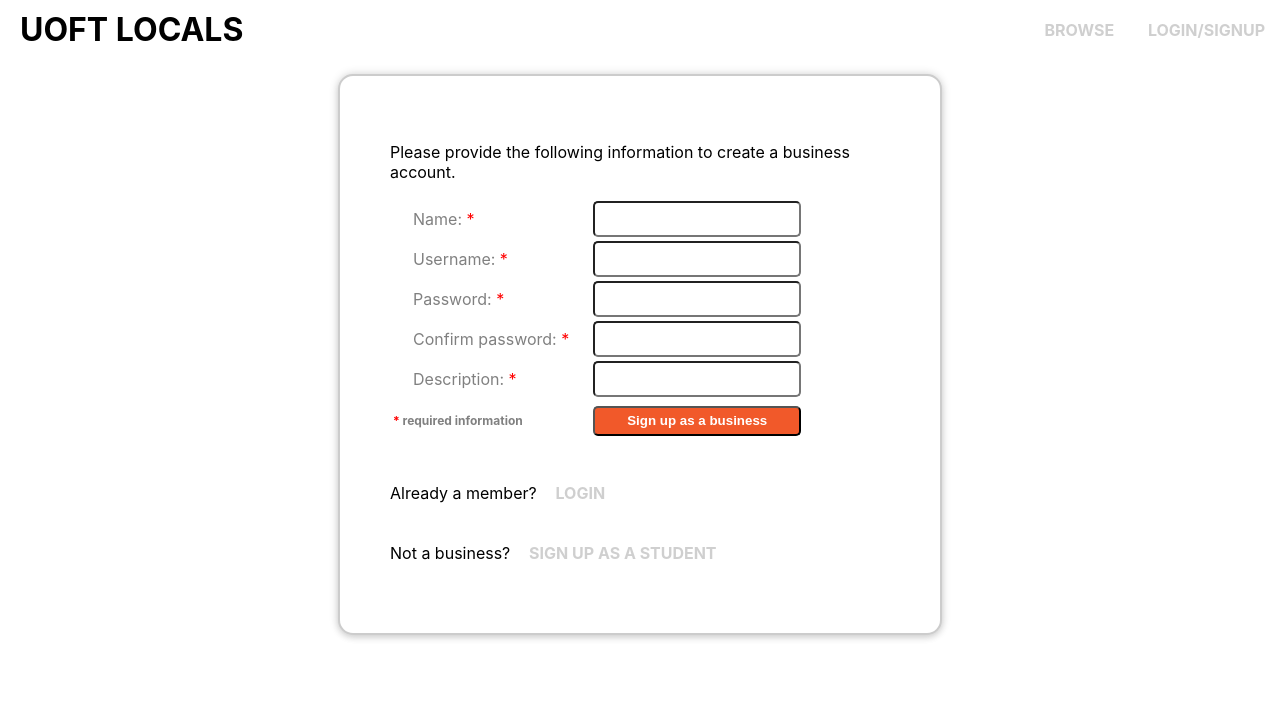
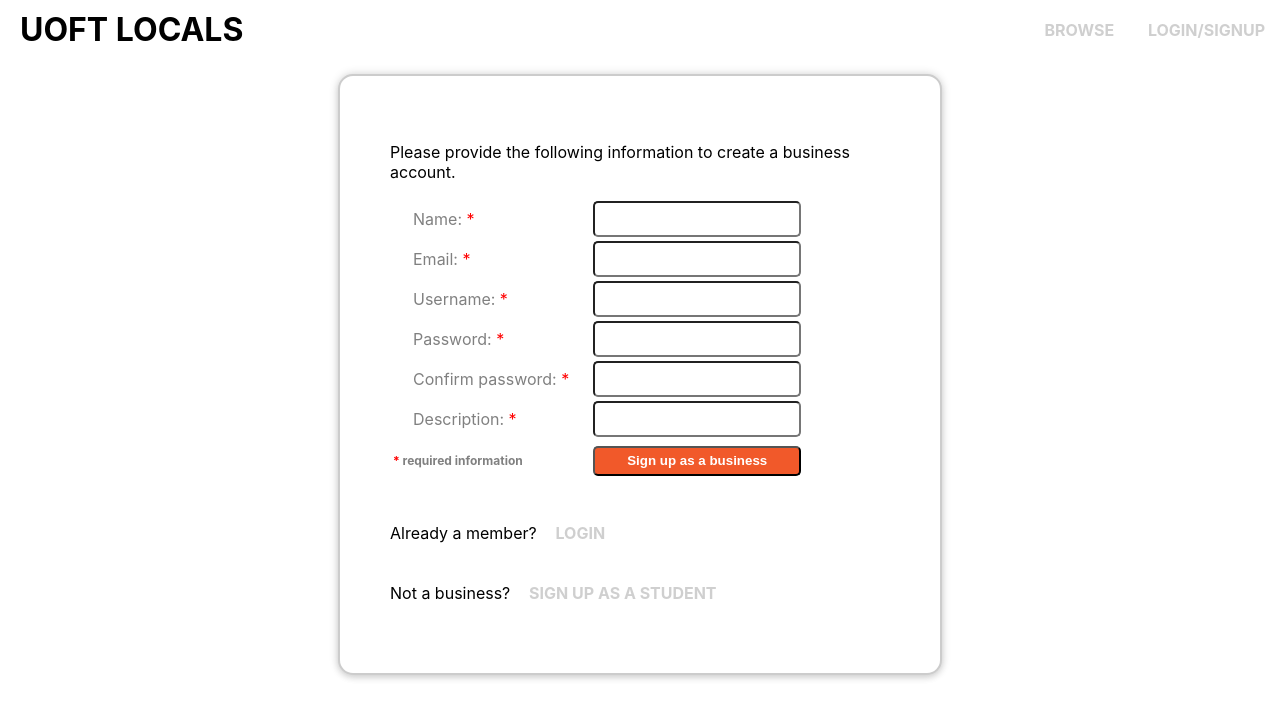
Before and after one commit to kerryzhu108/UofTLocals, a React (Create React App) app in the folder 309frontend/: page /business-signup in a window 1280 px wide. Shown: the top 718 px of the page. Built offline with nearby package versions, Linux system fonts and the light colour scheme; no server answers.

Commit message:
email working

```diff
--- a/309frontend/src/apis/login.js
+++ b/309frontend/src/apis/login.js
@@ -71,9 +71,10 @@ export const registerBusiness = async (comp, event) => {
             cache: 'default',
             body: JSON.stringify({
                 "name": comp.state.name,
-                "email": comp.state.username,
+                "username": comp.state.username,
                 "password": comp.state.password,
                 "desc": comp.state.description,
+                "email": comp.state.email
             })
         })
         if (response.status !== 200) {
@@ -82,9 +83,9 @@ export const registerBusiness = async (comp, event) => {
             return
         }
         response = await response.json()
-        if (response.email !== undefined) {
+        if (response.username !== undefined) {
             // successful login from the server. we have the id and access tokens now
-            alert('Signed up as: ' + response.email)
+            alert('Signed up as: ' + response.username)
             window.location.href = '/login'
         } else if (response[0].msg !== undefined && response[0].param !== undefined) {
             // alert the user of what went wrong, if we can
@@ -126,7 +127,7 @@ export const login = async (comp, event) => {
             // Store received access token in cookie
             const cookies = new Cookies();
             cookies.set("access_token", response.tokens.access, {path: "/"});
-            alert('Success! You are being logged in as: ' + response.email)
+            alert('Success! You are being logged in as: ' + response.username)
             window.location.href = '/'
         } else if (response[0].msg !== undefined && response[0].param !== undefined) {
             // alert the user of what went wrong, if we can
--- a/309frontend/src/components/Header.js
+++ b/309frontend/src/components/Header.js
@@ -35,7 +35,7 @@ class Header extends React.Component {
                 <div className="links">
                     <Link href="/" name="Browse" />
                     {this.state.loggedIn ? (
-                        <Link href="/student" name={this.state.user.name} />
+                        <Link href="/student-profile" name={this.state.user.name} />
                     ) : (
                         <Link href="/login" name="Login/Signup" />
                     )}
--- a/309frontend/src/components/InputInfoBusiness.js
+++ b/309frontend/src/components/InputInfoBusiness.js
@@ -3,7 +3,7 @@ import React from "react";
 class InputInfoBusiness extends React.Component {
 
     render() {
-        const {name, username, password, confirmation, description, onChange, onClick} = this.props
+        const { name, email, username, password, confirmation, description, onChange, onClick } = this.props
         return (
             <form>
                 <table>
@@ -11,6 +11,10 @@ class InputInfoBusiness extends React.Component {
                     <tr>
                         <td><label className="infoLabel">Name: <span className="red">*</span></label></td>
                         <td><input className="infoInput" name="name" value={name} onChange={onChange}/></td>
+                    </tr>
+                    <tr>
+                        <td><label className="infoLabel">Email: <span className="red">*</span></label></td>
+                        <td><input className="infoInput" name="email" value={email} onChange={onChange}/></td>
                     </tr>
                     <tr>
                         <td><label className="infoLabel">Username: <span className="red">*</span></label></td>
--- a/309frontend/src/views/SignupBusiness.js
+++ b/309frontend/src/views/SignupBusiness.js
@@ -9,6 +9,7 @@ import { updateLoginForm, registerBusiness } from '../apis/login'
 class SignupBusiness extends React.Component {
     state = {
         name: "",
+        email: "",
         username: "",
         password: "",
         confirmation: "",
@@ -26,14 +27,15 @@ class SignupBusiness extends React.Component {
                         business account.
                     </p>
                     <InputInfoBusiness
-                        name={this.state.name}
-                        username={this.state.username}
-                        password={this.state.password}
-                        confirmation={this.state.confirmation}
-                        description={this.state.description}
-                        type={this.state.type}
-                        onChange={(e) => updateLoginForm(this, e.target)}
-                        onClick={(e) => registerBusiness(this, e)}
+                        name={ this.state.name }
+                        email={ this.state.email }
+                        username={ this.state.username }
+                        password={ this.state.password }
+                        confirmation={ this.state.confirmation }
+                        description={ this.state.description }
+                        type={ this.state.type }
+                        onChange={ (e) => updateLoginForm(this, e.target) }
+                        onClick={ (e) => registerBusiness(this, e) }
                     />
                     <br />
                     <span>
--- a/309frontend/src/views/StudentProfilePage.js
+++ b/309frontend/src/views/StudentProfilePage.js
@@ -40,8 +40,8 @@ class StudentProfile extends React.Component {
         this.setState({
             firstname: user_information.firstname,
             lastname: user_information.lastname,
-            // email: user_information.email,
-            username: user_information.username,
+            email: user_information.email,
+            username: user_information.name,
             comments: comments
         })
     }
```
Also changed, not shown: 1 other file (tests, documents, lock files or other folders).
